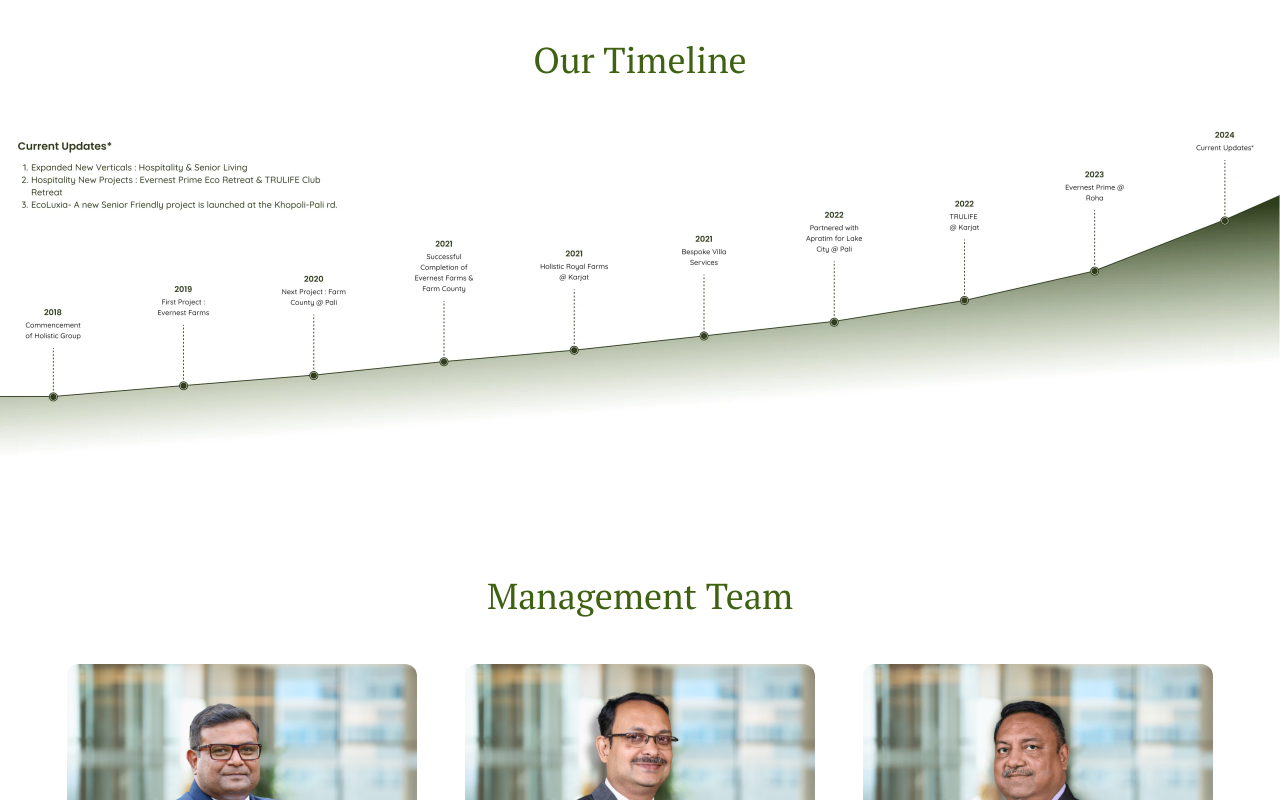
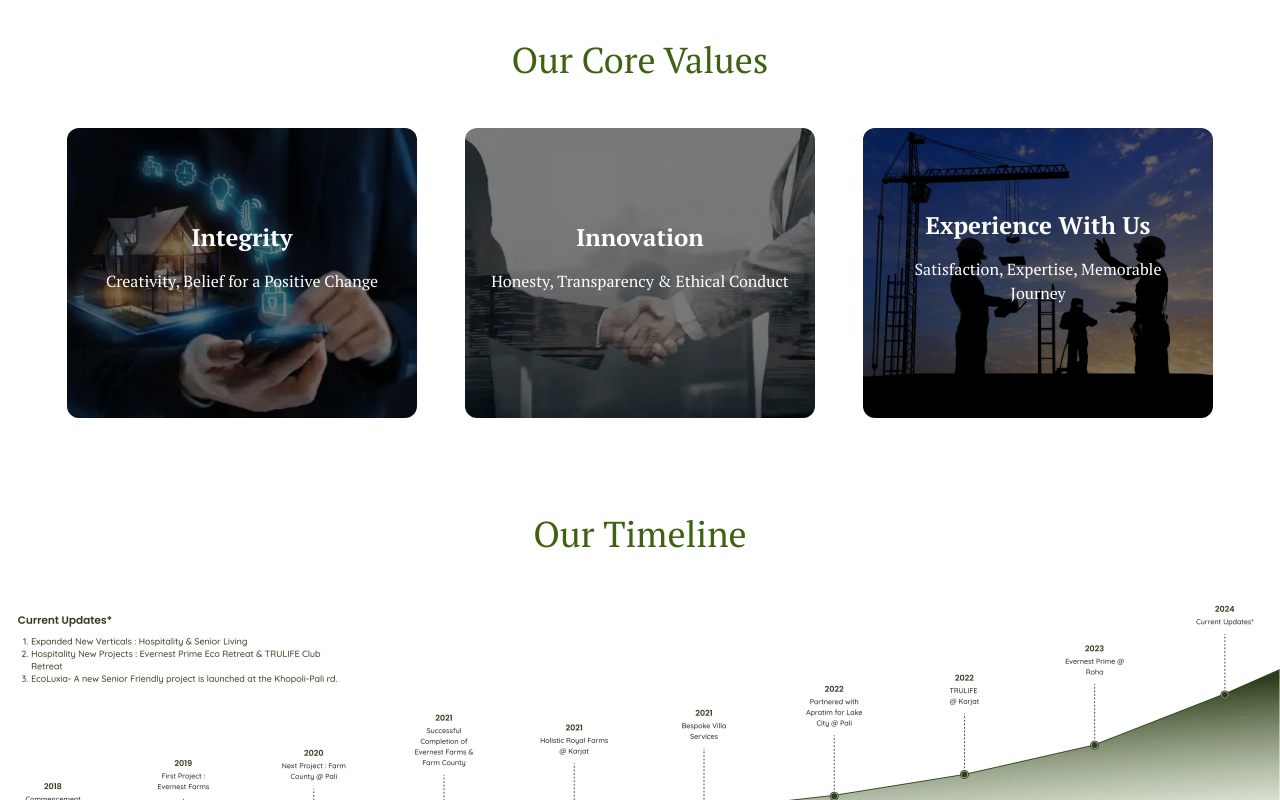
Before and after one commit to dev-kingz/ayassociates, a Next.js app: page /about in a window 1280 px wide. Shown: the part 2360-3160 px from the top of the page. Built offline with nearby package versions, Linux system fonts and the light colour scheme.

Commit message:
chore: Update About Us page layout and add Core Values section

```diff
--- a/src/app/about/page.tsx
+++ b/src/app/about/page.tsx
@@ -68,7 +68,17 @@
         </div>
       </section>
       <section className="Timeline py-6 sm:py-12 flex flex-col bg-white gap-5 sm:gap-12">
-        <h1 className="text-4xl text-center text-lime-800">
+        <h1 className="text-2xl sm:text-4xl text-center text-lime-800">
+          Our Core Values
+        </h1>
+        <div className="flex flex-col sm:flex-row gap-6 sm:gap-12">
+        <PhotoTextCard image="/gallery/images/Innovation.jpg" title="Integrity" subTitle="Creativity, Belief for a Positive Change" />
+        <PhotoTextCard image="/gallery/images/Integrity.jpg" title="Innovation" subTitle="Honesty, Transparency & Ethical Conduct" />
+        <PhotoTextCard image="/gallery/images/Experience.png" title="Experience With Us" subTitle="Satisfaction, Expertise, Memorable Journey" />
+        </div>
+      </section >
+      <section className="Timeline py-6 sm:py-12 flex flex-col bg-white gap-5 sm:gap-12">
+        <h1 className="text-2xl sm:text-4xl text-center text-lime-800">
           Our Timeline
         </h1>
         <Image
@@ -80,8 +90,8 @@
           className="rounded-lg w-full"
         />
       </section >
-      <section className="Timeline py-6 sm:py-12 flex flex-col bg-white gap-5 sm:gap-12">
-        <h1 className="text-4xl text-center text-lime-800">
+      <section className="Team py-6 sm:py-12 flex flex-col bg-white gap-5 sm:gap-12">
+        <h1 className="text-2xl sm:text-4xl text-center text-lime-800">
           Management Team
         </h1>
         <div className="flex flex-col sm:flex-row gap-6 sm:gap-12">
--- a/src/components/Cards/PhotoTextCard.tsx
+++ b/src/components/Cards/PhotoTextCard.tsx
@@ -3,19 +3,19 @@
 
 const PhotoTextCard = ({ image, title, subTitle }: { image: string, title: string, subTitle: string }) => {
   return (
-    <div className="flex h-[400px] w[400px] items-start">
+    <div className="relative flex items-start ">
       <Image
         src={image}
         alt="Background Image"
-        layout="fill"
-        objectFit="cover"
+        width={350}
+        height={350}
         className="rounded-xl"
       />
-      <div className="absolute inset-0 flex flex-col justify-center text-center text-white z-10 px-6">
-        <h1 className="mb-4 text-3xl font-semibold">
+      <div className="absolute inset-0 flex flex-col items-center justify-center text-center text-white z-10 px-6 bg-black bg-opacity-5 rounded-xl">
+        <h1 className="mb-4 text-2xl font-semibold">
           {title}
         </h1>
-        <p className="mb-8 text-lg font-secondary">
+        <p className="mb-8 text-md font-secondary">
           {subTitle}
         </p>
       </div>
@@ -24,3 +24,30 @@
 }
 
 export default PhotoTextCard
+
+// import Image from 'next/image'
+// import React from 'react'
+
+// const PhotoTextCard = ({ image, title, subTitle }: { image: string, title: string, subTitle: string }) => {
+//   return (
+//     <div className="relative flex items-center justify-center rounded-lg">
+//       <Image
+//         src={image}
+//         alt="Background Image"
+//         width={350}
+//         height={450}
+//         className="rounded-xl object-cover"
+//       />
+//       <div className="absolute inset-0 flex flex-col items-center justify-center text-center text-white z-10 px-6 bg-black bg-opacity-50">
+//         <h1 className="mb-4 text-3xl font-semibold">
+//           {title}
+//         </h1>
+//         <p className="mb-8 text-lg font-secondary">
+//           {subTitle}
+//         </p>
+//       </div>
+//     </div>
+//   )
+// }
+
+// export default PhotoTextCard
```
